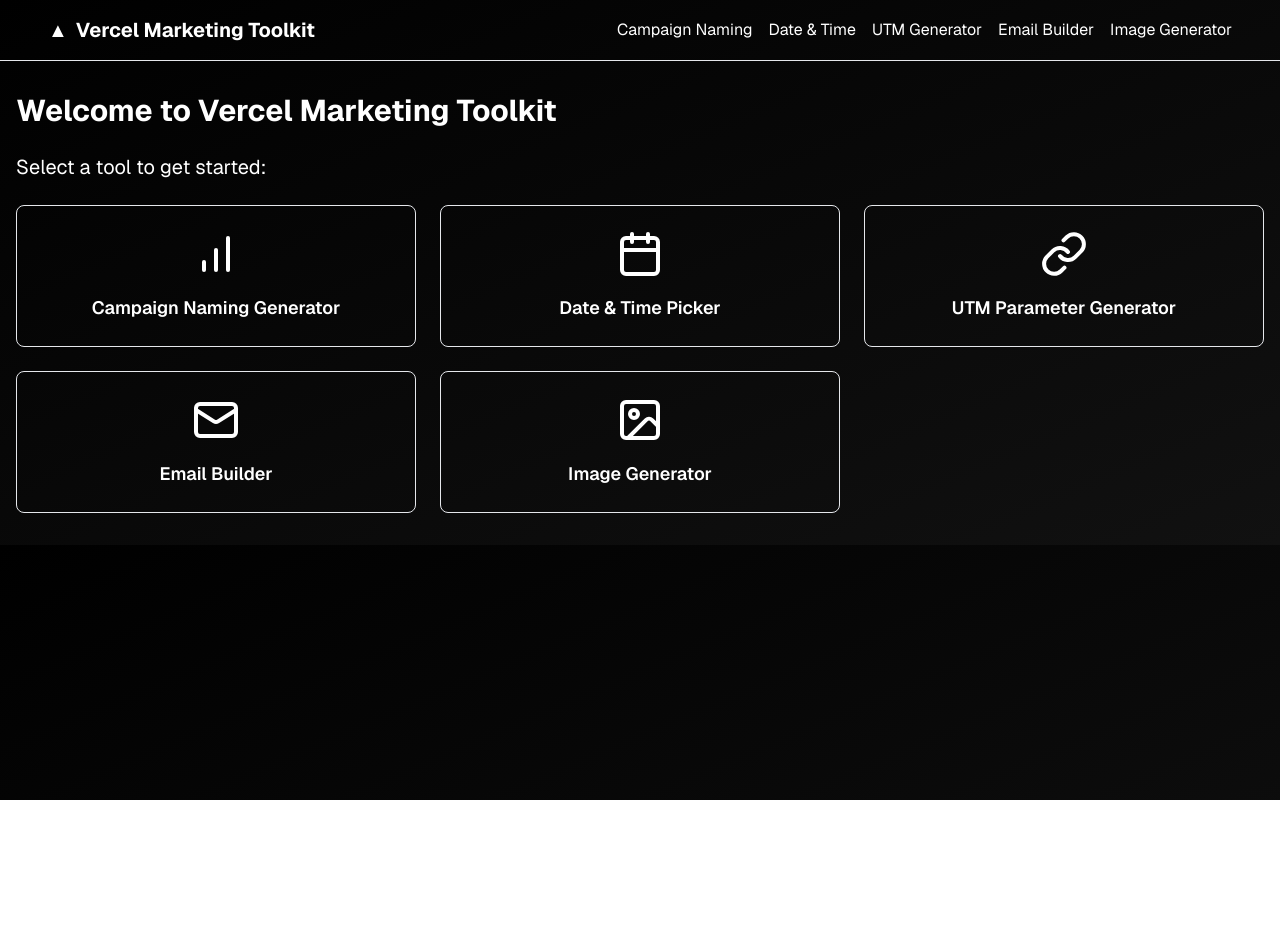
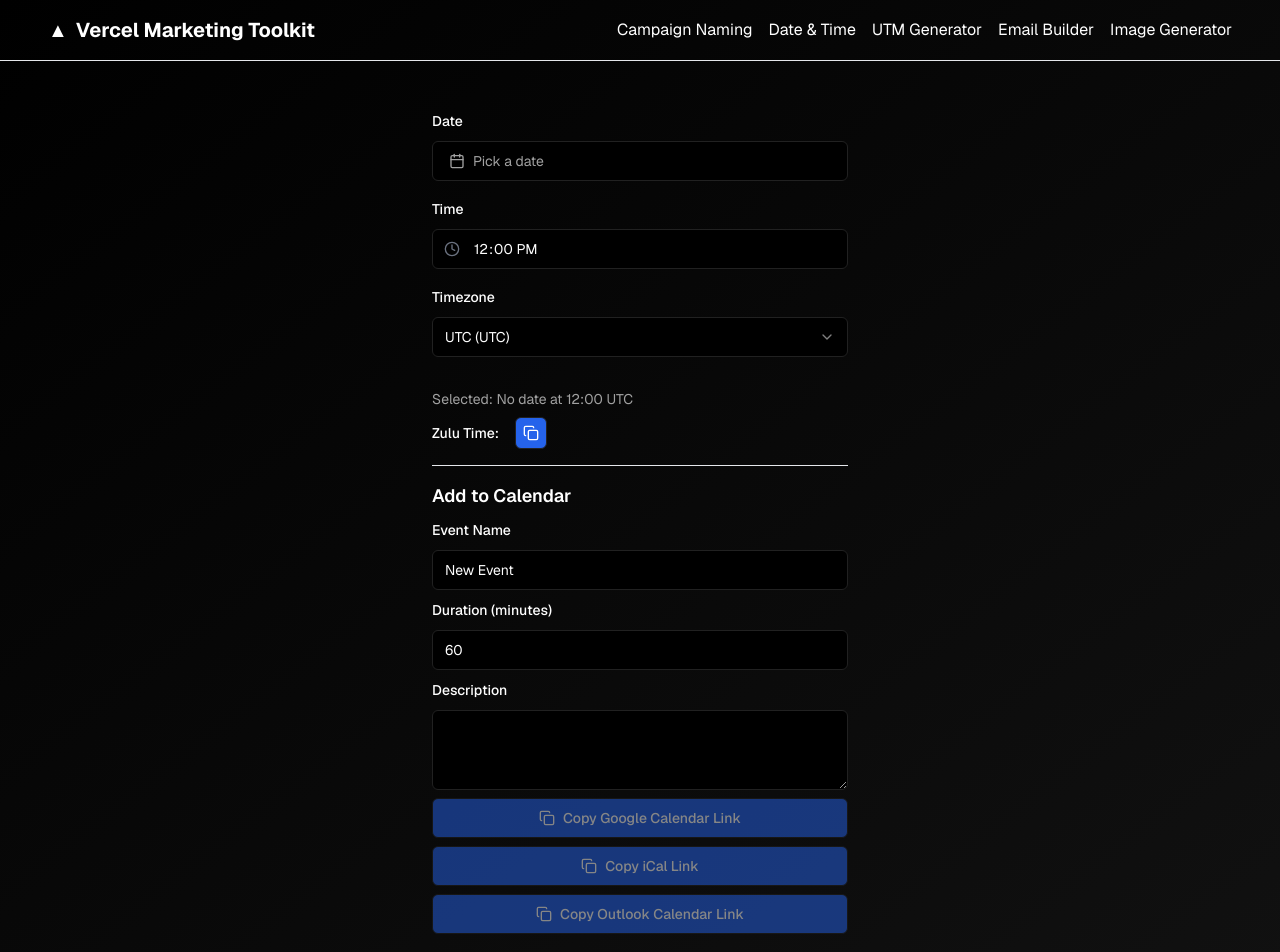
Before and after one commit to joe-reitz/vercel-marketing-toolkit, a Next.js app: page / in a window 1280 px wide. Shown: the top 952 px of the page. Before the commit the page ends 800 px from the top, so only its background shows below. Built offline with nearby package versions, Linux system fonts and the light colour scheme.

Commit message:
pencils down on date time picker?

```diff
--- a/src/app/date-time-picker/page.tsx
+++ b/src/app/date-time-picker/page.tsx
@@ -141,7 +141,7 @@
 END:VEVENT
 END:VCALENDAR`
       case 'outlook':
-        return `https://outlook.office.com/calendar/0/deeplink/compose?path=%2Fcalendar%2Faction%2Fcompose&rru=addevent&startdt=${zuluTime}&enddt=${format(endDate, "yyyy-MM-dd'T'HH:mm:ss'Z'")}&subject=${encodeURIComponent(eventName)}&body=${encodedDescription}`
+        return `https://ics.agical.io/?subject=${description}&startdt=${zuluTime}&enddt=${format(endDate, "yyyy-MM-dd'T'HH:mm:ss'Z'")}&subject=${encodeURIComponent(eventName)}&body=${encodedDescription}`
     }
   }, [date, zuluTime, duration, description, eventName, timezone])
 
--- a/src/app/page.tsx
+++ b/src/app/page.tsx
@@ -1,33 +1,335 @@
-// src/app/page.tsx
-import Link from 'next/link'
-import { BarChart, Calendar, Link as LinkIcon, Mail, Image as ImageIcon } from 'lucide-react'
+"use client"
 
-export default function Home() {
+import React, { useState, useEffect, useCallback } from "react"
+import { format, parseISO, addMinutes } from "date-fns"
+import { CalendarIcon, Clock, Copy, Check } from "lucide-react"
+import { Button } from "@/components/ui/button"
+import { Calendar } from "@/components/ui/calendar"
+import { cn } from "@/lib/utils"
+import { Input } from "@/components/ui/input"
+import { Label } from "@/components/ui/label"
+import { Textarea } from "@/components/ui/textarea"
+import {
+  Select,
+  SelectContent,
+  SelectItem,
+  SelectTrigger,
+  SelectValue,
+} from "@/components/ui/select"
+
+const timezones = [
+  { name: "Eastern Time", value: "America/New_York" },
+  { name: "Central Time", value: "America/Chicago" },
+  { name: "Mountain Time", value: "America/Denver" },
+  { name: "Pacific Time", value: "America/Los_Angeles" },
+  { name: "Alaska Time", value: "America/Anchorage" },
+  { name: "Hawaii-Aleutian Time", value: "America/Adak" },
+  { name: "Hawaii Time", value: "Pacific/Honolulu" },
+  { name: "Arizona Time", value: "America/Phoenix" },
+  { name: "Vancouver", value: "America/Vancouver" },
+  { name: "Toronto", value: "America/Toronto" },
+  { name: "São Paulo", value: "America/Sao_Paulo" },
+  { name: "Mexico City", value: "America/Mexico_City" },
+  { name: "Buenos Aires", value: "America/Buenos_Aires" },
+  { name: "Lima", value: "America/Lima" },
+  { name: "UTC", value: "UTC" },
+  { name: "London", value: "Europe/London" },
+  { name: "Berlin", value: "Europe/Berlin" },
+  { name: "Paris", value: "Europe/Paris" },
+  { name: "Rome", value: "Europe/Rome" },
+  { name: "Madrid", value: "Europe/Madrid" },
+  { name: "Moscow", value: "Europe/Moscow" },
+  { name: "Cairo", value: "Africa/Cairo" },
+  { name: "Johannesburg", value: "Africa/Johannesburg" },
+  { name: "Dubai", value: "Asia/Dubai" },
+  { name: "Jerusalem", value: "Asia/Jerusalem" },
+  { name: "Tokyo", value: "Asia/Tokyo" },
+  { name: "Shanghai", value: "Asia/Shanghai" },
+  { name: "Seoul", value: "Asia/Seoul" },
+  { name: "Singapore", value: "Asia/Singapore" },
+  { name: "Kolkata", value: "Asia/Kolkata" },
+  { name: "Bangkok", value: "Asia/Bangkok" },
+  { name: "Sydney", value: "Australia/Sydney" },
+  { name: "Melbourne", value: "Australia/Melbourne" },
+  { name: "Perth", value: "Australia/Perth" },
+  { name: "Auckland", value: "Pacific/Auckland" },
+]
+
+export default function DateTimeTimezonePicker() {
+  const [date, setDate] = useState<Date | undefined>(undefined)
+  const [time, setTime] = useState("12:00")
+  const [timezone, setTimezone] = useState("UTC")
+  const [isCalendarOpen, setIsCalendarOpen] = useState(false)
+  const [copied, setCopied] = useState(false)
+  const [eventName, setEventName] = useState("New Event")
+  const [duration, setDuration] = useState(60)
+  const [description, setDescription] = useState("")
+  const [googleCopied, setGoogleCopied] = useState(false)
+  const [iCalCopied, setICalCopied] = useState(false)
+  const [outlookCopied, setOutlookCopied] = useState(false)
+  const [zuluTime, setZuluTime] = useState("")
+
+  const handleTimeChange = (e: React.ChangeEvent<HTMLInputElement>) => {
+    setTime(e.target.value)
+  }
+
+  const toggleCalendar = () => {
+    setIsCalendarOpen(!isCalendarOpen)
+  }
+
+  const updateZuluTime = useCallback(() => {
+    if (!date) return ""
+    const [hours, minutes] = time.split(':').map(Number)
+    const dateWithTime = new Date(date)
+    dateWithTime.setHours(hours, minutes, 0, 0)
+
+    // Convert to UTC
+    const formatter = new Intl.DateTimeFormat('en-US', {
+      timeZone: timezone,
+      year: 'numeric',
+      month: '2-digit',
+      day: '2-digit',
+      hour: '2-digit',
+      minute: '2-digit',
+      second: '2-digit',
+      hour12: false
+    })
+
+    const parts = formatter.formatToParts(dateWithTime)
+    const dateParts: {[key: string]: string} = {}
+    parts.forEach(part => {
+      dateParts[part.type] = part.value
+    })
+
+    // Construct UTC date
+    const utcDate = new Date(
+      `${dateParts.year}-${dateParts.month}-${dateParts.day}T${dateParts.hour}:${dateParts.minute}:${dateParts.second}.000Z`
+    )
+
+    // Format the UTC date as Zulu time
+    return utcDate.toISOString()
+  }, [date, time, timezone])
+
+  useEffect(() => {
+    setZuluTime(updateZuluTime())
+  }, [date, time, timezone, updateZuluTime])
+
+  const copyToClipboard = () => {
+    navigator.clipboard.writeText(zuluTime)
+    setCopied(true)
+    setTimeout(() => setCopied(false), 2000)
+  }
+
+  const generateCalendarLink = useCallback((type: 'google' | 'ical' | 'outlook') => {
+    if (!date) return ""
+    const endDate = addMinutes(parseISO(zuluTime), duration)
+    const encodedDescription = encodeURIComponent(description)
+    const startDate = zuluTime.replace(/[-:]/g, "").slice(0, -5) + "Z"
+    const endDateFormatted = format(endDate, "yyyyMMdd'T'HHmmss'Z'")
+
+    switch (type) {
+      case 'google':
+        return `https://www.google.com/calendar/render?action=TEMPLATE&text=${encodeURIComponent(eventName)}&dates=${startDate}/${endDateFormatted}&details=${encodedDescription}&ctz=${timezone}`
+      case 'ical':
+        return `data:text/calendar;charset=utf8,BEGIN:VCALENDAR
+VERSION:2.0
+BEGIN:VEVENT
+DTSTART:${startDate}
+DTEND:${endDateFormatted}
+SUMMARY:${eventName}
+DESCRIPTION:${description.replace(/\n/g, "\\n")}
+END:VEVENT
+END:VCALENDAR`
+      case 'outlook':
+        return `https://ics.agical.io/?startdt=${zuluTime}&enddt=${format(endDate, "yyyy-MM-dd'T'HH:mm:ss'Z'")}&subject=${encodeURIComponent(eventName)}&description=${encodedDescription}`
+    }
+  }, [date, zuluTime, duration, description, eventName, timezone])
+
+  const handleCopy = (type: 'google' | 'ical' | 'outlook') => {
+    const link = generateCalendarLink(type)
+    navigator.clipboard.writeText(link)
+    switch (type) {
+      case 'google':
+        setGoogleCopied(true)
+        setTimeout(() => setGoogleCopied(false), 2000)
+        break
+      case 'ical':
+        setICalCopied(true)
+        setTimeout(() => setICalCopied(false), 2000)
+        break
+      case 'outlook':
+        setOutlookCopied(true)
+        setTimeout(() => setOutlookCopied(false), 2000)
+        break
+    }
+  }
+
   return (
-    <div className="space-y-6">
-      <h1 className="text-3xl font-bold">Welcome to Vercel Marketing Toolkit</h1>
-      <p className="text-xl">Select a tool to get started:</p>
-      <div className="grid grid-cols-1 md:grid-cols-2 lg:grid-cols-3 gap-6">
-        <Link href="/campaign-naming" className="flex flex-col items-center justify-center p-6 border border-vercel-gray rounded-lg hover:bg-vercel-white hover:text-vercel-black transition-all duration-300 group">
-          <BarChart className="w-12 h-12 mb-4 group-hover:text-vercel-black" />
-          <span className="text-lg font-semibold">Campaign Naming Generator</span>
-        </Link>
-        <Link href="/date-time-picker" className="flex flex-col items-center justify-center p-6 border border-vercel-gray rounded-lg hover:bg-vercel-white hover:text-vercel-black transition-all duration-300 group">
-          <Calendar className="w-12 h-12 mb-4 group-hover:text-vercel-black" />
-          <span className="text-lg font-semibold">Date & Time Picker</span>
-        </Link>
-        <Link href="/utm-generator" className="flex flex-col items-center justify-center p-6 border border-vercel-gray rounded-lg hover:bg-vercel-white hover:text-vercel-black transition-all duration-300 group">
-          <LinkIcon className="w-12 h-12 mb-4 group-hover:text-vercel-black" />
-          <span className="text-lg font-semibold">UTM Parameter Generator</span>
-        </Link>
-        <Link href="/email-builder" className="flex flex-col items-center justify-center p-6 border border-vercel-gray rounded-lg hover:bg-vercel-white hover:text-vercel-black transition-all duration-300 group">
-          <Mail className="w-12 h-12 mb-4 group-hover:text-vercel-black" />
-          <span className="text-lg font-semibold">Email Builder</span>
-        </Link>
-        <Link href="/image-generator" className="flex flex-col items-center justify-center p-6 border border-vercel-gray rounded-lg hover:bg-vercel-white hover:text-vercel-black transition-all duration-300 group">
-          <ImageIcon className="w-12 h-12 mb-4 group-hover:text-vercel-black" />
-          <span className="text-lg font-semibold">Image Generator</span>
-        </Link>
+    <div className="space-y-4 p-4 max-w-md mx-auto">
+      <div className="space-y-2">
+        <Label htmlFor="date">Date</Label>
+        <div className="relative">
+          <Button
+            variant="outline"
+            className={cn(
+              "w-full justify-start text-left font-normal",
+              !date && "text-muted-foreground"
+            )}
+            onClick={toggleCalendar}
+          >
+            <CalendarIcon className="mr-2 h-4 w-4" />
+            {date ? format(date, "PPP") : <span>Pick a date</span>}
+          </Button>
+          {isCalendarOpen && (
+            <div className="absolute z-10 mt-1 bg-background border rounded-md shadow-lg">
+              <Calendar
+                mode="single"
+                selected={date}
+                onSelect={(newDate) => {
+                  setDate(newDate || undefined)
+                  setIsCalendarOpen(false)
+                }}
+                initialFocus
+              />
+            </div>
+          )}
+        </div>
+      </div>
+
+      <div className="space-y-2">
+        <Label htmlFor="time">Time</Label>
+        <div className="relative">
+          <Input
+            type="time"
+            id="time"
+            value={time}
+            onChange={handleTimeChange}
+            className="w-full pl-10"
+          />
+          <Clock className="absolute left-3 top-1/2 h-4 w-4 -translate-y-1/2 text-gray-500" />
+        </div>
+      </div>
+
+      <div className="space-y-2">
+        <Label htmlFor="timezone">Timezone</Label>
+        <Select value={timezone} onValueChange={setTimezone}>
+          <SelectTrigger className="w-full">
+            <SelectValue placeholder="Select a timezone" />
+          </SelectTrigger>
+          <SelectContent>
+            {timezones.map((tz) => (
+              <SelectItem key={tz.value} value={tz.value}>
+                {tz.name} ({tz.value})
+              </SelectItem>
+            ))}
+          </SelectContent>
+        </Select>
+      </div>
+
+      <div className="pt-4 space-y-2">
+        <p className="text-sm text-muted-foreground">
+          Selected: {date ? format(date, "PPP") : "No date"} at {time} {timezone}
+        </p>
+        <div className="flex items-center space-x-2">
+          <p className="text-sm font-medium">Zulu Time:</p>
+          <p className="text-sm text-amber-500">{zuluTime}</p>
+          <Button
+            variant="outline"
+            size="icon"
+            className="h-8 w-8 bg-blue-600 text-white hover:bg-blue-700"
+            onClick={copyToClipboard}
+          >
+            {copied ? (
+              <Check className="h-4 w-4" />
+            ) : (
+              <Copy className="h-4 w-4" />
+            )}
+          </Button>
+        </div>
+      </div>
+
+      <div className="space-y-2 border-t pt-4 mt-4">
+        <h3 className="text-lg font-semibold">Add to Calendar</h3>
+        <div className="space-y-2">
+          <Label htmlFor="eventName">Event Name</Label>
+          <Input
+            id="eventName"
+            value={eventName}
+            onChange={(e) => setEventName(e.target.value)}
+            className="w-full"
+          />
+        </div>
+
+        <div className="space-y-2">
+          <Label htmlFor="duration">Duration (minutes)</Label>
+          <Input
+            type="number"
+            id="duration"
+            value={duration}
+            onChange={(e) => setDuration(Number(e.target.value))}
+            min="1"
+            className="w-full"
+          />
+        </div>
+
+        <div className="space-y-2">
+          <Label htmlFor="description">Description</Label>
+          <Textarea
+            id="description"
+            value={description}
+            onChange={(e) => setDescription(e.target.value)}
+            className="w-full"
+            rows={3}
+          />
+        </div>
+
+        <div className="space-y-2">
+          <Button
+            variant="outline"
+            className={`w-full bg-blue-600 text-white hover:bg-blue-700 flex items-center justify-center transition-all duration-200 ${
+              googleCopied ? 'bg-green-600' : ''
+            }`}
+            onClick={() => handleCopy('google')}
+            disabled={!date}
+          >
+            {googleCopied ? (
+              <Check className="mr-2  h-4 w-4" />
+            ) : (
+              <Copy className="mr-2 h-4 w-4" />
+            )}
+            {googleCopied ? 'Copied!' : 'Copy Google Calendar Link'}
+          </Button>
+          <Button
+            variant="outline"
+            className={`w-full bg-blue-600 text-white hover:bg-blue-700 flex items-center justify-center transition-all duration-200 ${
+              iCalCopied ? 'bg-green-600' : ''
+            }`}
+            onClick={() => handleCopy('ical')}
+            disabled={!date}
+          >
+            {iCalCopied ? (
+              <Check className="mr-2 h-4 w-4" />
+            ) : (
+              <Copy className="mr-2 h-4 w-4" />
+            )}
+            {iCalCopied ? 'Copied!' : 'Copy iCal Link'}
+          </Button>
+          <Button
+            variant="outline"
+            className={`w-full bg-blue-600 text-white hover:bg-blue-700 flex items-center justify-center transition-all duration-200 ${
+              outlookCopied ? 'bg-green-600' : ''
+            }`}
+            onClick={() => handleCopy('outlook')}
+            disabled={!date}
+          >
+            {outlookCopied ? (
+              <Check className="mr-2 h-4 w-4" />
+            ) : (
+              <Copy className="mr-2 h-4 w-4" />
+            )}
+            {outlookCopied ? 'Copied!' : 'Copy Outlook Calendar Link'}
+          </Button>
+        </div>
       </div>
     </div>
   )
```
